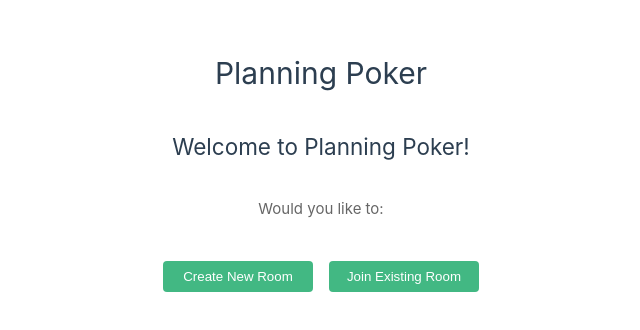
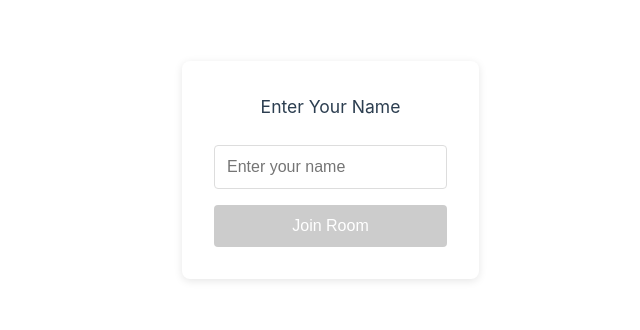
Before and after one commit to jrong1271/scrum-planning-poker, a Vue app: page /room/1 in a window 1280 px wide. Before the commit this address led to /. Shown: the part 230-560 px from the top of the page, without its empty margins (129-769 px from the left). Built offline with nearby package versions, Linux system fonts and the light colour scheme; the HTML template or start-up script is replaced by a standard one.

Commit message:
fix socket connection to server

```diff
--- a/src/router/index.ts
+++ b/src/router/index.ts
@@ -1,7 +1,6 @@
 import { createRouter, createWebHistory } from 'vue-router'
 import HomeView from '../views/HomeView.vue'
 import RoomView from '../views/RoomView.vue'
-import { useUserStore } from '../stores/user'
 
 const router = createRouter({
   history: createWebHistory(import.meta.env.BASE_URL),
@@ -12,22 +11,9 @@ const router = createRouter({
       component: HomeView,
     },
     {
-      path: '/room/:id?',
+      path: '/room/:id',
       name: 'room',
       component: RoomView,
-      beforeEnter: (to, from, next) => {
-        const userStore = useUserStore()
-        // If no user data, redirect to home
-        if (!userStore.userName || !userStore.action) {
-          // Extract roomId from URL if present
-          if (to.params.id) {
-            userStore.setUserState({ roomId: to.params.id as string })
-          }
-          next('/')
-        } else {
-          next()
-        }
-      },
     },
   ],
 })
--- a/src/views/RoomView.vue
+++ b/src/views/RoomView.vue
@@ -2,9 +2,10 @@
 import GamePanel from '@/components/GamePanel.vue'
 import UserList from '@/components/UserList.vue'
 
-import { computed, onMounted, onUnmounted } from 'vue'
+import { computed, onMounted, onUnmounted, ref } from 'vue'
 import { useRoute, useRouter } from 'vue-router'
 import { io } from 'socket.io-client'
+import { v4 as uuidv4 } from 'uuid'
 
 import { useRoomStore } from '../stores/room'
 import { useUserStore } from '../stores/user'
@@ -16,7 +17,96 @@ const isHost = computed(() => store.currentUser.userType === 'host')
 const route = useRoute()
 const router = useRouter()
 
+const showNamePrompt = ref(false)
+const inputUserName = ref('')
+const roomId = ref<string | null>(null)
+
+onMounted(() => {
+  // Get roomId from route or store
+  const routeRoomId = route.params.id as string
+  const storeRoomId = userStore.roomId
+  const currentRoomId =
+    routeRoomId && routeRoomId !== 'new' && routeRoomId !== 'join' ? routeRoomId : storeRoomId
+
+  console.log('Current room ID:', currentRoomId)
+  console.log('User ID:', userStore.userId)
+  console.log('User Name:', userStore.userName)
+
+  if (!currentRoomId) {
+    console.log('No room ID available, redirecting to home')
+    router.push('/')
+    return
+  }
+
+  // Store roomId for later use
+  roomId.value = currentRoomId
+
+  // If no userId or userName, show name prompt
+  if (!userStore.userId || !userStore.userName) {
+    console.log('Missing user data, showing name prompt')
+    showNamePrompt.value = true
+    console.log('showNamePrompt set to:', showNamePrompt.value)
+    return
+  }
+
+  // We have all required data, initialize socket
+  initializeSocket(currentRoomId)
+})
+
+onUnmounted(() => {
+  if (store.socket) {
+    store.socket.disconnect()
+  }
+})
+
+const leaveRoom = () => {
+  store.leaveRoom()
+  userStore.clearUserState()
+  router.push('/')
+}
+
+const copyRoomLink = async () => {
+  const url = window.location.origin + window.location.pathname + '?action=join'
+  try {
+    await navigator.clipboard.writeText(url)
+    console.log('Link copied to clipboard')
+  } catch (err) {
+    console.error('Failed to copy link:', err)
+  }
+}
+
+const selectCard = (card: number) => {
+  console.log('Selected card:', card)
+  if (store.socket && store.room) {
+    store.socket.emit('select-card', {
+      roomId: store.room.roomId,
+      userId: userStore.userId,
+      card: card,
+    })
+  }
+}
+
+const handleNameSubmit = (name: string) => {
+  if (!name || !roomId.value) return
+  console.log('Submitting name:', name)
+  const userId = uuidv4() // Generate new userId if not exists
+  userStore.setUserState({
+    userId,
+    userName: name,
+  })
+  showNamePrompt.value = false
+
+  // Now we have all required data, initialize socket
+  initializeSocket(roomId.value)
+}
+
 const initializeSocket = (roomId: string) => {
+  if (!userStore.userId || !userStore.userName) {
+    console.log('Cannot initialize socket: missing user data')
+    return
+  }
+
+  // First try to connect to the room
   const socket = io('http://localhost:3000', {
     reconnection: true,
     reconnectionAttempts: 5,
@@ -73,76 +163,31 @@ const initializeSocket = (roomId: string) => {
     store.setConnectionStatus('disconnected')
   })
 }
-
-onMounted(() => {
-  // Check if we have required user data
-  if (!userStore.userName) {
-    // Extract roomId from URL if present
-    const roomId = route.params.id
-    if (roomId && roomId !== 'new' && roomId !== 'join') {
-      userStore.setUserState({
-        roomId: roomId as string,
-        action: 'join', // Set action to join when refreshing
-      })
-    }
-    router.push('/')
-    return
-  }
-
-  // Initialize socket with roomId
-  const roomId = route.params.id
-  if (roomId && roomId !== 'new' && roomId !== 'join') {
-    console.log('Initializing socket with route roomId:', roomId)
-    initializeSocket(roomId as string)
-  } else if (userStore.roomId) {
-    console.log('Initializing socket with store roomId:', userStore.roomId)
-    initializeSocket(userStore.roomId)
-  }
-})
-
-onUnmounted(() => {
-  if (store.socket) {
-    store.socket.disconnect()
-  }
-})
-
-const leaveRoom = () => {
-  store.leaveRoom()
-  userStore.clearUserState()
-  router.push('/')
-}
-
-const copyRoomLink = async () => {
-  const url = window.location.origin + window.location.pathname + '?action=join'
-  try {
-    await navigator.clipboard.writeText(url)
-    console.log('Link copied to clipboard')
-  } catch (err) {
-    console.error('Failed to copy link:', err)
-  }
-}
-
-const selectCard = (card: number) => {
-  console.log('Selected card:', card)
-  if (store.socket && store.room) {
-    store.socket.emit('select-card', {
-      roomId: store.room.roomId,
-      userId: userStore.userId,
-      card: card,
-    })
-  }
-}
 </script>
 
 <template>
   <div class="room-container">
+    <div v-if="showNamePrompt" class="name-prompt">
+      <h3>Enter Your Name</h3>
+      <div class="input-group">
+        <input
+          v-model="inputUserName"
+          type="text"
+          placeholder="Enter your name"
+          @keyup.enter="handleNameSubmit(inputUserName)"
+        />
+        <button @click="handleNameSubmit(inputUserName)" :disabled="!inputUserName">
+          Join Room
+        </button>
+      </div>
+    </div>
+    <template v-else>
       <div v-if="store.connectionStatus === 'error'" class="error-message">
         Connection error. Please check if the server is running.
       </div>
       <div v-else-if="store.connectionStatus === 'disconnected'" class="error-message">
         Disconnected from server. Trying to reconnect...
       </div>
-
       <div v-else class="room-layout">
         <div class="left-panel">
           <UserList :participants="store.participants" />
@@ -157,13 +202,16 @@ const selectCard = (card: number) => {
             <span v-if="isHost" class="role">(Host)</span>
             <span v-else class="role">(Participant)</span>
             <button @click="copyRoomLink" class="share-btn">Share Room</button>
-          <button v-if="isHost" @click="store.restartGame" class="restart-btn">Restart Game</button>
+            <button v-if="isHost" @click="store.restartGame" class="restart-btn">
+              Restart Game
+            </button>
             <button @click="leaveRoom" class="leave-btn">Leave Room</button>
           </div>
 
           <GamePanel :room="store.room" :handleSelectCard="selectCard" />
         </div>
       </div>
+    </template>
   </div>
 </template>
 
@@ -174,65 +222,50 @@ const selectCard = (card: number) => {
   padding: 2rem;
 }
 
-.prompt-overlay {
-  position: fixed;
-  top: 0;
-  left: 0;
-  right: 0;
-  bottom: 0;
-  background: rgba(0, 0, 0, 0.5);
-  display: flex;
-  justify-content: center;
-  align-items: center;
-  z-index: 1000;
-}
-
-.prompt {
+.name-prompt {
+  max-width: 400px;
+  margin: 2rem auto;
+  padding: 2rem;
   background: white;
-  padding: 2rem;
   border-radius: 8px;
-  box-shadow: 0 2px 8px rgba(0, 0, 0, 0.2);
-  width: 100%;
-  max-width: 400px;
+  box-shadow: 0 2px 8px rgba(0, 0, 0, 0.1);
   text-align: center;
 }
 
-.action-buttons {
-  display: flex;
-  gap: 1rem;
-  justify-content: center;
-  margin-top: 1rem;
+.name-prompt h3 {
+  color: #2c3e50;
+  margin-bottom: 1.5rem;
 }
 
 .input-group {
   display: flex;
   flex-direction: column;
   gap: 1rem;
-  margin-top: 1rem;
 }
 
-input {
-  padding: 0.5rem;
-  border: 1px solid #ccc;
+.input-group input {
+  padding: 0.75rem;
+  border: 1px solid #ddd;
   border-radius: 4px;
   font-size: 1rem;
 }
 
-button {
-  padding: 0.5rem 1rem;
+.input-group button {
+  padding: 0.75rem;
+  background: #42b883;
+  color: white;
   border: none;
   border-radius: 4px;
-  background: #42b883;
-  color: white;
+  font-size: 1rem;
   cursor: pointer;
-  transition: background 0.2s;
+  transition: all 0.2s ease;
 }
 
-button:hover {
+.input-group button:hover:not(:disabled) {
   background: #3aa876;
 }
 
-button:disabled {
+.input-group button:disabled {
   background: #ccc;
   cursor: not-allowed;
 }
@@ -264,6 +297,25 @@ button:disabled {
 .role {
   color: #42b883;
   font-weight: bold;
+}
+
+button {
+  padding: 0.5rem 1rem;
+  background-color: #42b883;
+  color: white;
+  border: none;
+  border-radius: 4px;
+  cursor: pointer;
+  transition: all 0.2s ease;
+}
+
+button:hover:not(:disabled) {
+  background-color: #3aa876;
+}
+
+button:disabled {
+  background-color: #cccccc;
+  cursor: not-allowed;
 }
 
 .share-btn {
```
Lines whose indentation alone changed are shown as unchanged.
